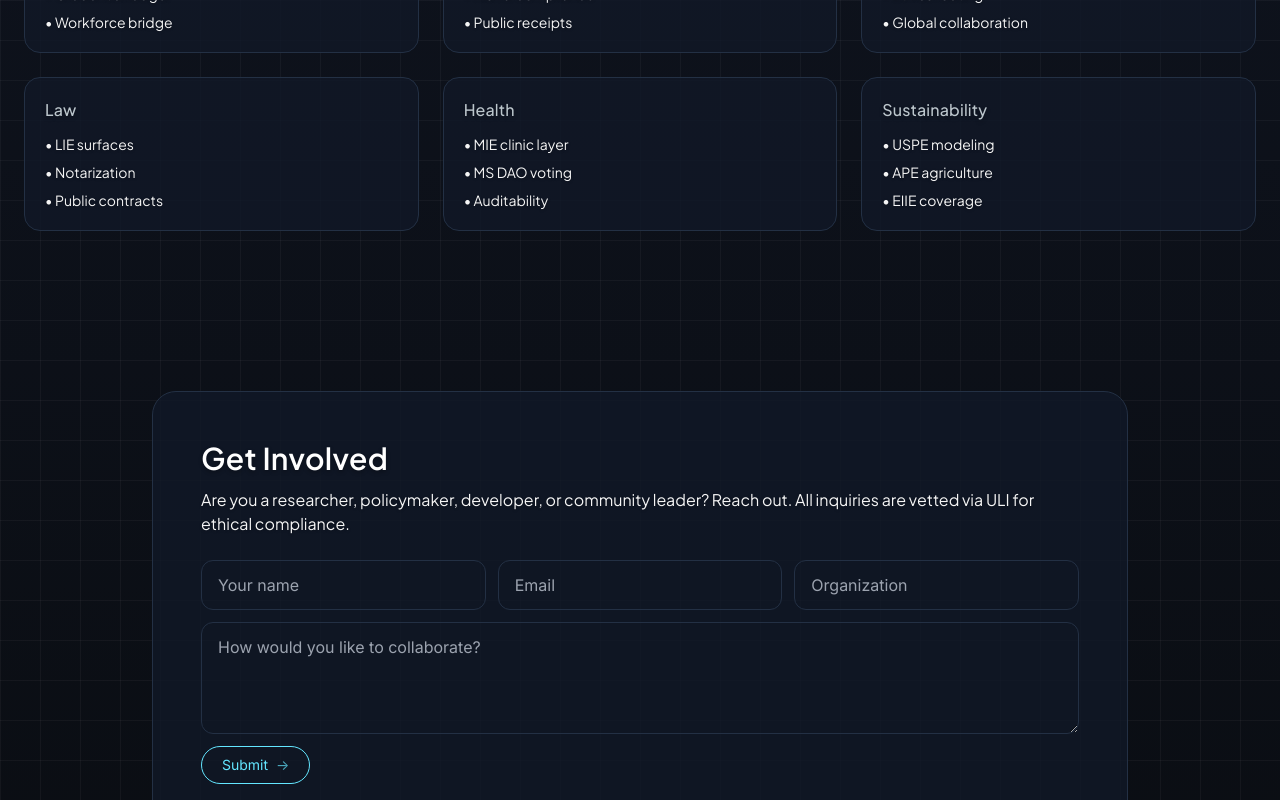
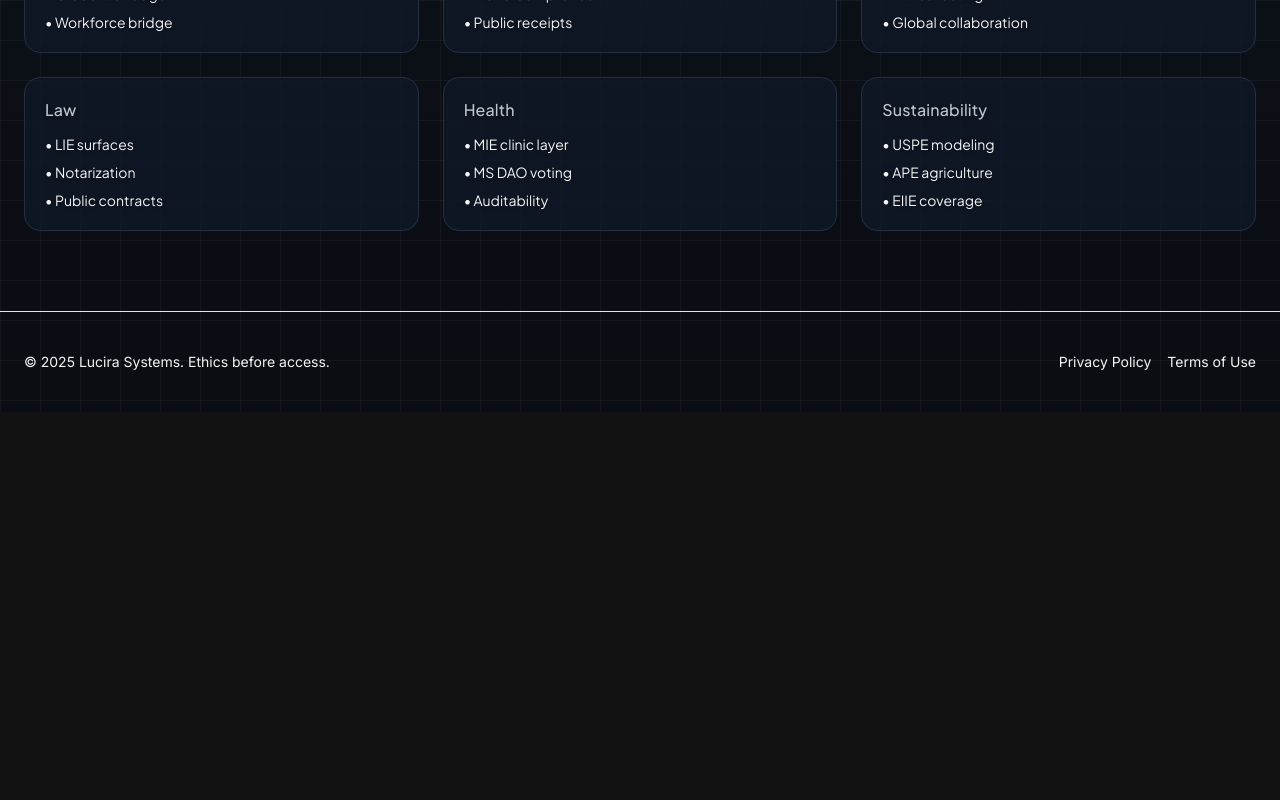
Before and after one commit to L0703395/lucira-website, a React (Vite) app: page / in a window 1280 px wide. Shown: the part 2000-2800 px from the top of the page. After the commit the page ends 2412 px from the top, so only its background shows below. Built offline with nearby package versions, Linux system fonts and the light colour scheme.

Commit message:
Update App.tsx
Signed-off-by: L0703395 <locasciokaylie@gmail.com>

```diff
--- a/src/App.tsx
+++ b/src/App.tsx
@@ -357,16 +357,6 @@ function HomeSections({ initialAnchor }: { initialAnchor?: 'engines'|'sovereignt
         </div>
       </section>
 
-      {/* CONTACT */}
-<section id="contact" className="relative mx-auto max-w-5xl px-6 py-12 md:py-20">
-  <div className="rounded-3xl border border-[var(--border)] bg-[var(--card)] p-8 md:p-12">
-    <h3 className="text-2xl md:text-3xl font-semibold subhead">Get Involved</h3>
-    <p className="mt-3 text-[var(--muted)] subtitle">
-      Are you a researcher, policymaker, developer, or community leader? Reach out. All inquiries are vetted via ULI for ethical compliance.
-    </p>
-    <ContactForm />
-  </div>
-</section>
     </>
   );
 }
```
